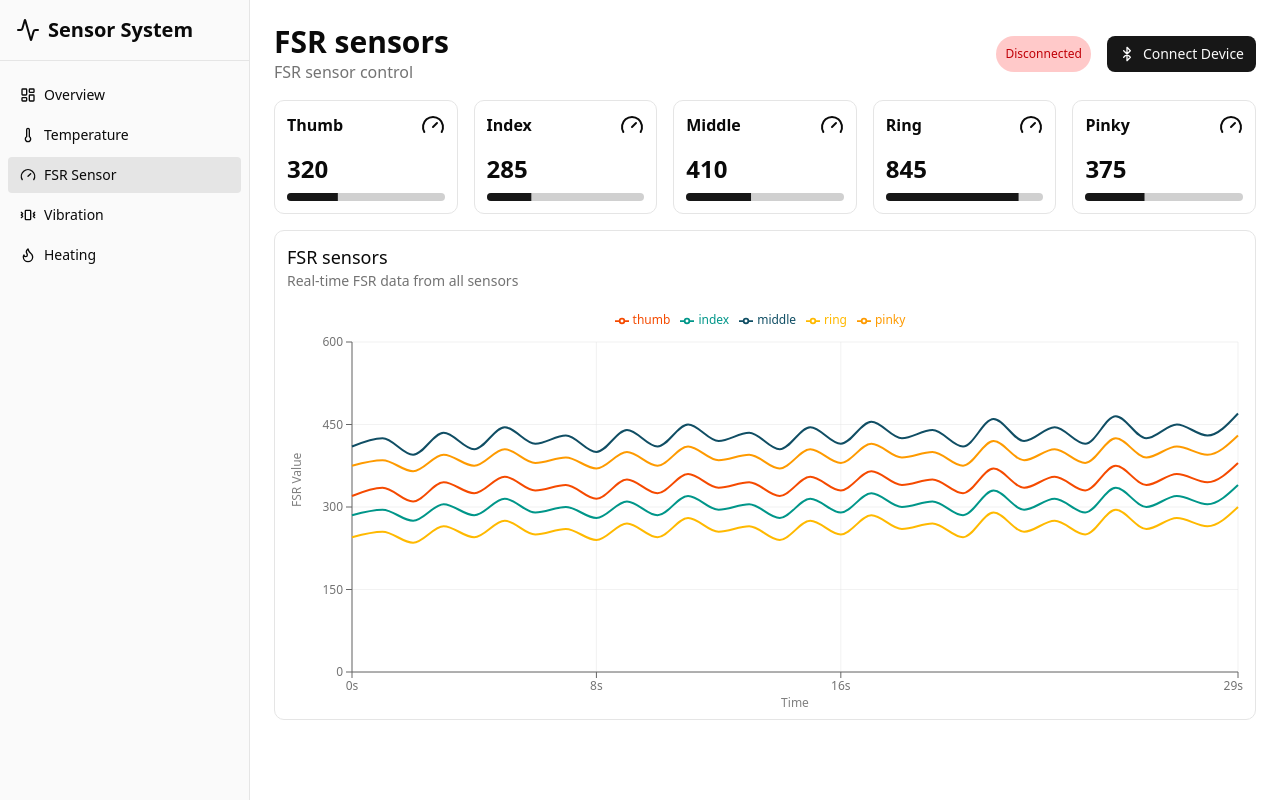
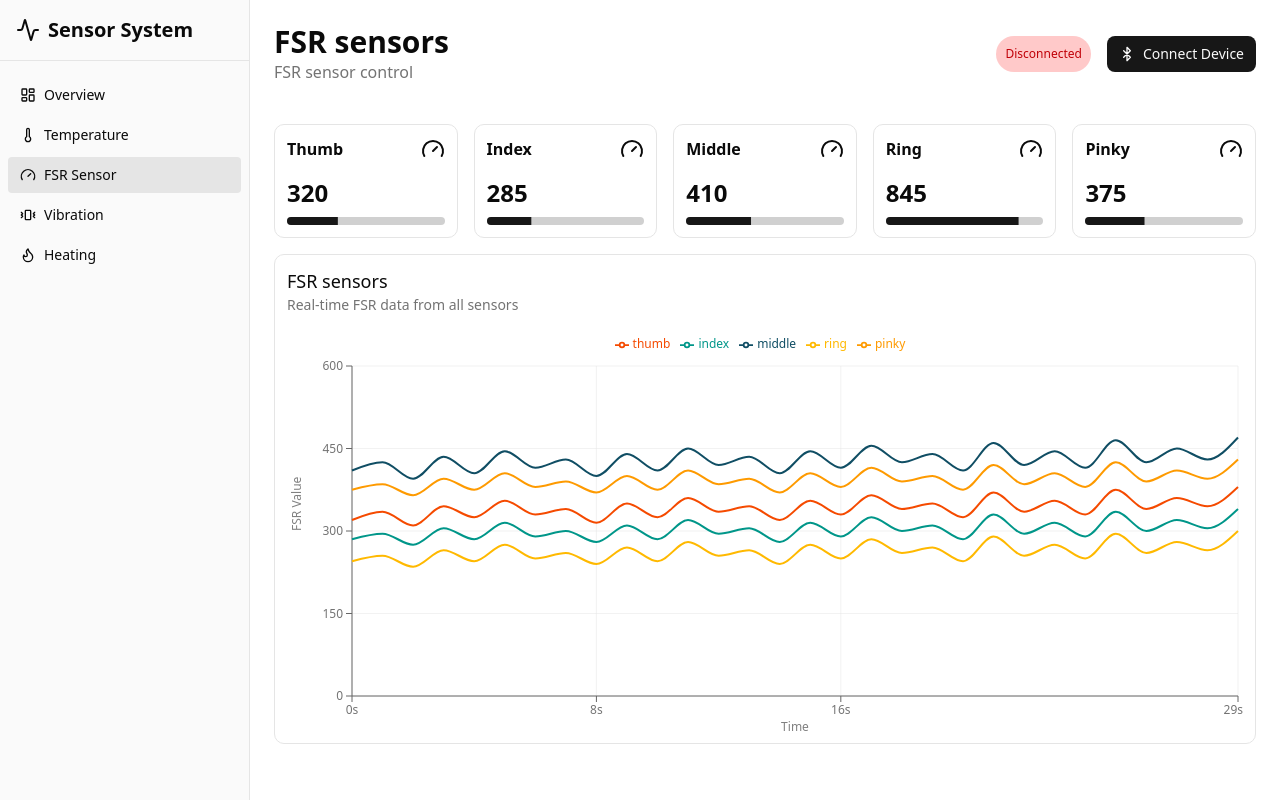
Before and after one commit to yevheniiburkovskyi/prosthetic-hand-dashboard, a React (Vite) app: page /fsr in a window 1280 px wide. Built offline with nearby package versions, Linux system fonts and the light colour scheme.

Commit message:
feat: increase gap in layout for improved spacing in App component

```diff
--- a/src/App.tsx
+++ b/src/App.tsx
@@ -8,7 +8,7 @@
     <main className="bg-background flex h-screen">
       <NavigationMenu />
 
-      <section className="flex h-full w-full flex-col gap-4">
+      <section className="flex h-full w-full flex-col gap-10">
         <Routes>
           <Route path="/" element={<div>Overview</div>} />
           <Route path="/temperature" element={<Temperature />} />
```
